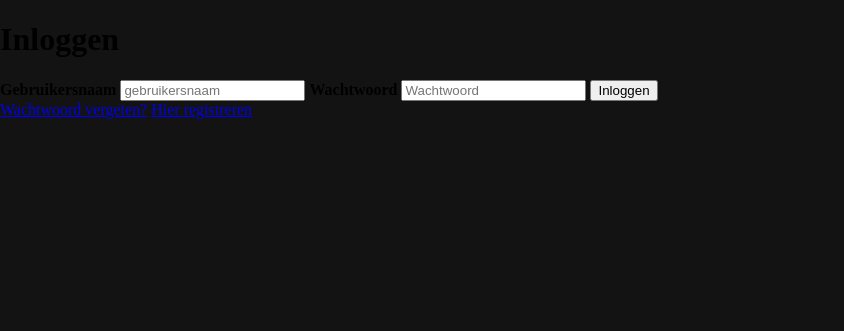
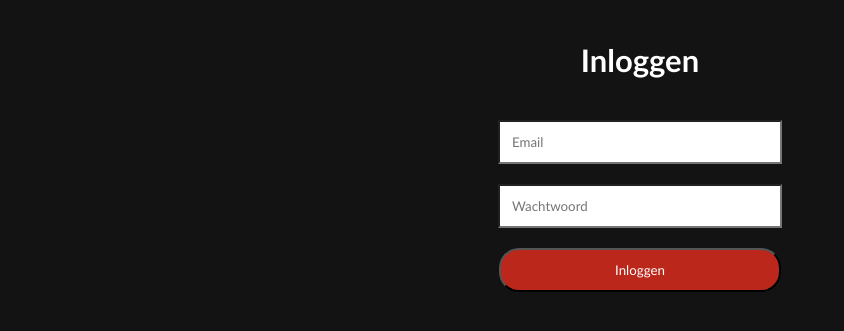
Before and after one commit to Firey-event559/Project-5, a PHP site: page /inloggen.php in a window 1280 px wide. Shown: the part 76-407 px from the top of the page, without its empty margins (0-844 px from the left). Run offline with PHP 8.4, Linux system fonts and the light colour scheme.

Commit message:
inlogpagina bijgewerkt en kleur aangepast

```diff
--- a/Code/inloggen.php
+++ b/Code/inloggen.php
@@ -12,23 +12,13 @@
 <body>
 <?php include 'nav.php'; ?>
 
-<div class="container">
-    <form method="POST" action="">
-        <h1>Inloggen</h1>
-        <label for="user"><b>Gebruikersnaam</b></label>
-        <input type="text" placeholder="gebruikersnaam" id="user" name="username" required>
+<form class="createaccount" onsubmit=" return validateEmail()" method="post">
+    <h1 class="account">Inloggen</h1>
+    <input class="create_account_input" type="Email" placeholder="Email" required name="email" id="email">
+    <div id="emailError" class="error"></div>
+    <input class="create_account_input" type="password" placeholder="Wachtwoord" required name="wachtwoord">
 
-        <label for="password"><b>Wachtwoord</b></label>
-        <input type="password" placeholder="Wachtwoord" id="password" name="password" required>
 
-        <button type="submit">Inloggen</button>
-
-        <div class="options">
-            <a href="#">Wachtwoord vergeten?</a>  <a href="#">Hier registreren</a>
-        </div>
-
-    </form>
-</div>
-
+    <input class="submit_account" type="submit" value="Inloggen">
 </body>
 </html>
--- a/Code/main.css
+++ b/Code/main.css
@@ -55,8 +55,8 @@
 }
 
 input.create_account_input{
- background-color: black;
- color:white;
+ background-color: white;
+ color: white;
  padding: 12px;
  width: 20%;
  font-family: 'Trebuchet MS', 'Lucida Sans Unicode', 'Lucida Grande', 'Lucida Sans', Arial, sans-serif;
@@ -68,52 +68,15 @@
 }
 
 input.submit_account{
-  background-color: black;
-  background-color: white;
+  background-color: #BB271A;
   font-family: 'Trebuchet MS', 'Lucida Sans Unicode', 'Lucida Grande', 'Lucida Sans', Arial, sans-serif;
-  color: black;
-  border-radius: 50px;
+  color: #ffffff;
+  border-radius: 20px;
   margin-top: 20px;
-  width:20% ;
+  width:22% ;
   padding: 12px;
 }
 
 input.submit_account:hover{
   cursor: pointer;
 }
- /*
-.container {
-  margin-top: 70px;
-  margin-left: 600px;
-  align-items: center;
-  height: 560px;
-  width: 353px;
-  display: flex;
-  flex-direction: column;
-  color: white;
-  font-family: 'Kanit', sans-serif;
-}
-
-input[type=text], input[type=password] {
-  border-radius: 3px;
-  border-style: none;
-  font-family: 'Kanit', sans-serif;
-  margin-top: 15px;
-  width: 350px;
-  height: 45px;
-
-}
-button[type=submit] {
-  font-size: 17px;
-  font-family:'Kanit', sans-serif;
-  border-style: none;
-  color: white;
-  border-radius: 3px;
-  background-color: #BB271A;
-  align-content: center;
-  width: 354px;
-  height: 45px;
-  margin-top: 15px;
-  cursor: pointer;
-}
-*/
```
